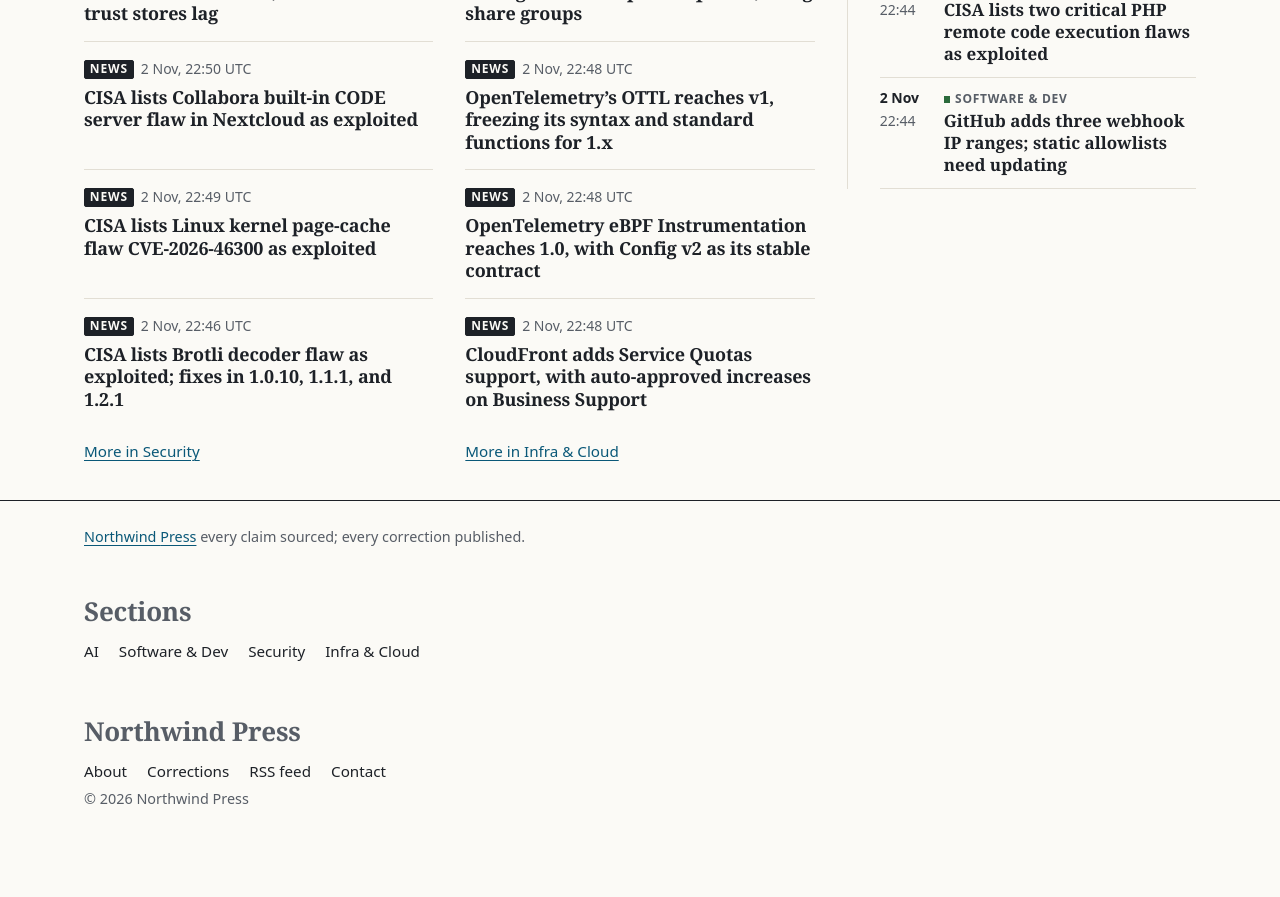
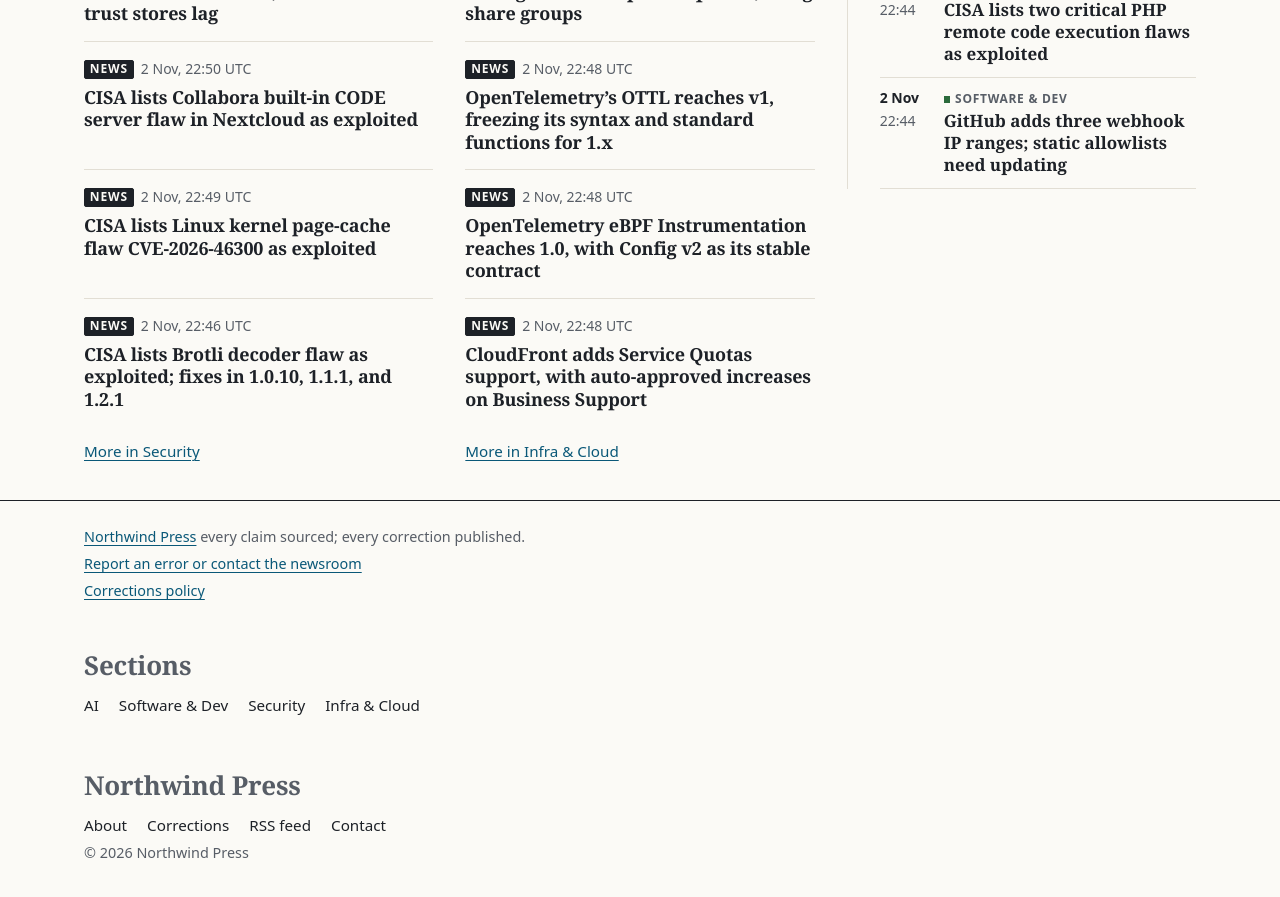
Before and after one commit to northwind-press/northwind-press.github.io, a Jekyll site: the page built from index.html, in a window 1280 px wide and 900 px high, scrolled down 1835 px. Shown: the top 897 px of the window. Built offline with Jekyll 4.4.1, drawn with Linux system fonts in a browser that asks for light colours; before the commit the page ends 2681 px from its top, so only the background shows below that.

Commit message:
Footer contact: editor's wording and GitHub issues target, corrections-policy line (T-124 follow-up)
Co-Authored-By: Claude Opus 5.5 <noreply@anthropic.com>

```diff
--- a/_layouts/default.html
+++ b/_layouts/default.html
@@ -28,13 +28,14 @@
     {{ content }}
   </main>
   {%- comment -%} Footer: markup contract from designer (T-123). Always wrap--wide, to align with the masthead.
-    PLACEHOLDER: Contact points at /about/#corrections-policy until the editor's contact target and wording
-    arrive (via tech-lead). Then set footer_contact_url below and add <p class="footer__contact"> with the wording. {%- endcomment -%}
-  {%- assign footer_contact_url = '/about/#corrections-policy' %}
+    Contact target and wording: editor via tech-lead, 2026-11-03 02:22 UTC. {%- endcomment -%}
+  {%- assign footer_contact_url = 'https://github.com/northwind-press/northwind-press.github.io/issues/new' %}
   <footer class="site-footer">
     <div class="wrap wrap--wide footer">
       <div class="footer__brand">
         <p class="footer__mark"><a href="{{ '/' | relative_url }}">{% if site.title contains ' Press' %}{{ site.title | remove: ' Press' | escape }} <span class="press">Press</span>{% else %}{{ site.title | escape }}{% endif %}</a><span class="visually-hidden">:</span> <span class="footer__promise">every claim sourced; every correction published.</span></p>
+        <p class="footer__contact"><a href="{{ footer_contact_url }}">Report an error or contact the newsroom</a></p>
+        <p class="footer__policy"><a href="{{ '/about/#corrections-policy' | relative_url }}">Corrections policy</a></p>
       </div>
       <nav class="footer__nav" aria-labelledby="footer-sections-h">
         <h2 class="footer__label" id="footer-sections-h">Sections</h2>
@@ -50,7 +51,7 @@
           <li><a href="{{ '/about/' | relative_url }}"{% if page.url == '/about/' %} aria-current="page"{% endif %}>About</a></li>
           <li><a href="{{ '/corrections/' | relative_url }}"{% if page.url == '/corrections/' %} aria-current="page"{% endif %}>Corrections</a></li>
           <li><a href="{{ '/feed.xml' | relative_url }}">RSS feed</a></li>
-          <li><a href="{{ footer_contact_url | relative_url }}">Contact</a></li>
+          <li><a href="{{ footer_contact_url }}">Contact</a></li>
         </ul>
       </nav>
       <p class="footer__legal">&copy; {{ site.time | date: '%Y' }} {{ site.title | escape }}</p>
```
